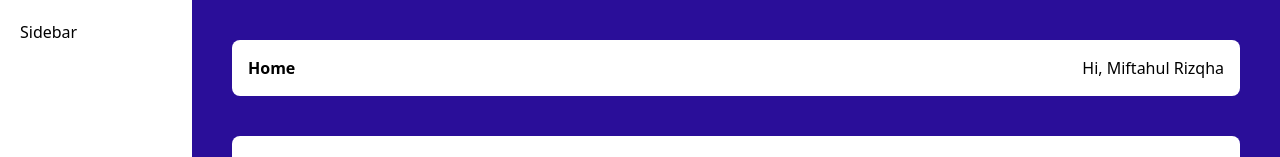
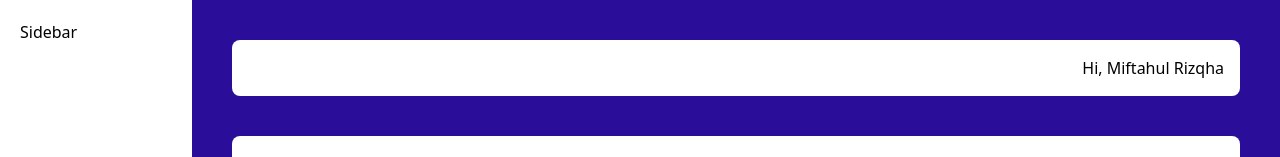
Before and after one commit to ErnandiyaBadriatulKhusniyah/Dashboard-Analitik-Mahasiswa, a React (Vite) app: page /dashboard in a window 1280 px wide. Shown: the top 157 px of the page. Built offline with nearby package versions, Linux system fonts and the light colour scheme.

Commit message:
menambahkan children props

```diff
--- a/src/components/molecules/HeaderDashboard.jsx
+++ b/src/components/molecules/HeaderDashboard.jsx
@@ -1,10 +1,10 @@
 import Typography from "../atoms/Typograpy";
 
-const HeaderDashboard = () => {
+const HeaderDashboard = ({ children }) => {
     return (
         <div className="flex items-center justify-between bg-white p-4 rounded-lg">
             <Typography variantClass="h1" className="font-semibold">
-                Home
+                {children}
             </Typography>
             <Typography>Hi, Miftahul Rizqha</Typography>
         </div>
```
